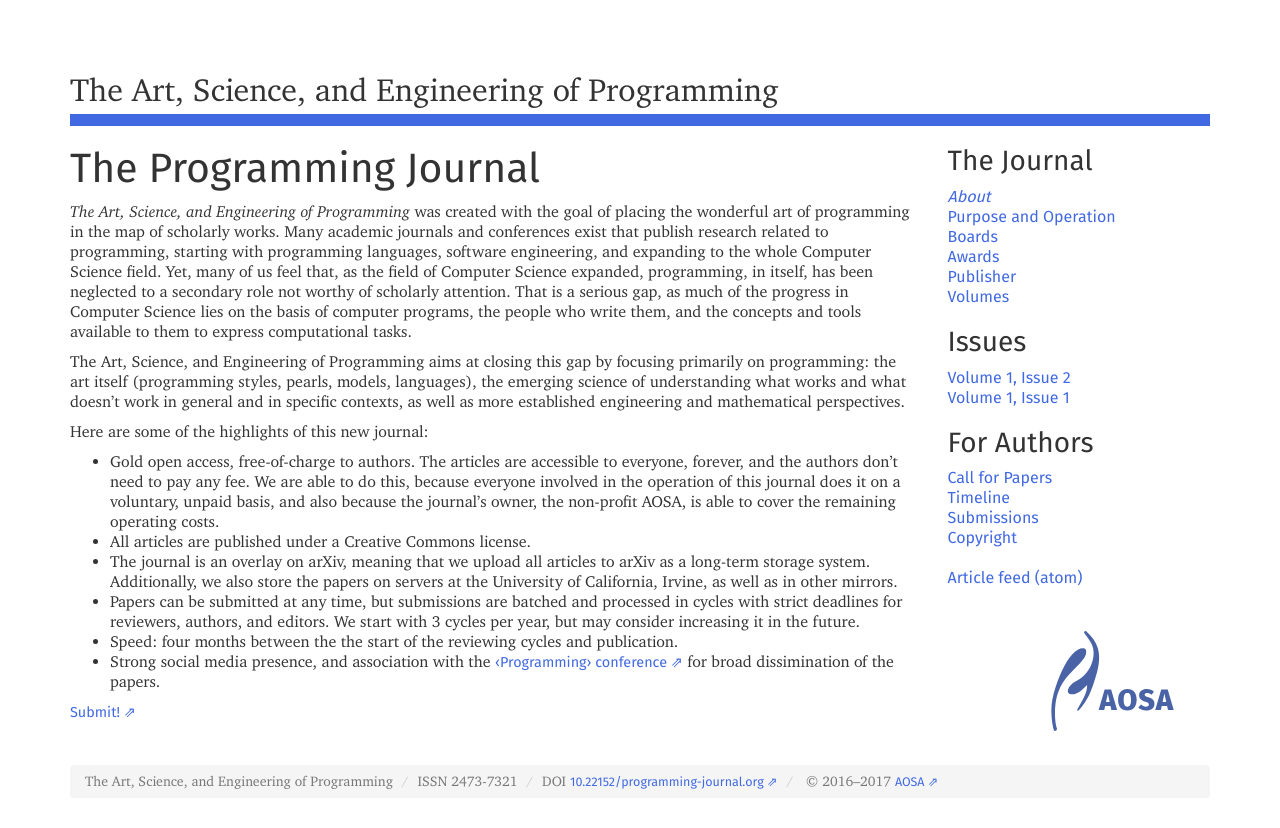
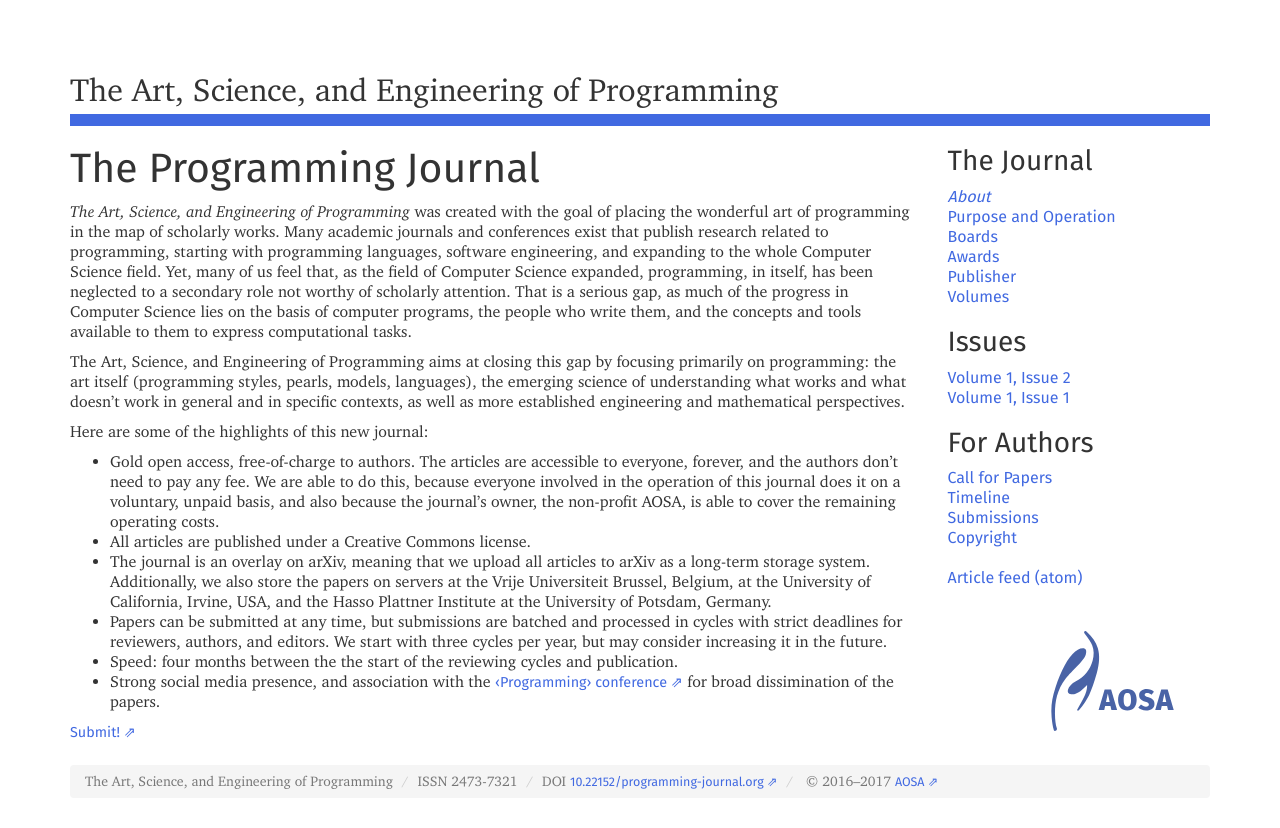
Before and after one commit to programming-journal/programming-journal.github.io, a Jekyll site: the page built from index.markdown, in a window 1280 px wide. Shown: the top 828 px of the page. Built offline with Jekyll 4.4.1, drawn with Linux system fonts in a browser that asks for light colours; nearby versions of some CDN libraries.

Commit message:
Minor issues to frontpage descrption

```diff
--- a/index.markdown
+++ b/index.markdown
@@ -13,8 +13,8 @@ Here are some of the highlights of this new journal:
 
 * Gold open access, free-of-charge to authors. The articles are accessible to everyone, forever, and the authors don't need to pay any fee. We are able to do this, because everyone involved in the operation of this journal does it on a voluntary, unpaid basis, and also because the journal's owner, the non-profit AOSA, is able to cover the remaining operating costs.
 * All articles are published under a Creative Commons license.
-* The journal is an overlay on arXiv, meaning that we upload all articles to arXiv as a long-term storage system. Additionally, we also store the papers on servers at the University of California, Irvine, as well as in other mirrors.
-* Papers can be submitted at any time, but submissions are batched and processed in cycles with strict deadlines for reviewers, authors, and editors. We start with 3 cycles per year, but may consider increasing it in the future.
+* The journal is an overlay on arXiv, meaning that we upload all articles to arXiv as a long-term storage system. Additionally, we also store the papers on servers at the Vrije Universiteit Brussel, Belgium, at the University of California, Irvine, USA, and the Hasso Plattner Institute at the University of Potsdam, Germany.
+* Papers can be submitted at any time, but submissions are batched and processed in cycles with strict deadlines for reviewers, authors, and editors. We start with three cycles per year, but may consider increasing it in the future.
 * Speed: four months between the the start of the reviewing cycles and publication.
 * Strong social media presence, and association with the [‹Programming› conference][programming] for broad dissimination of the papers.
 
```
